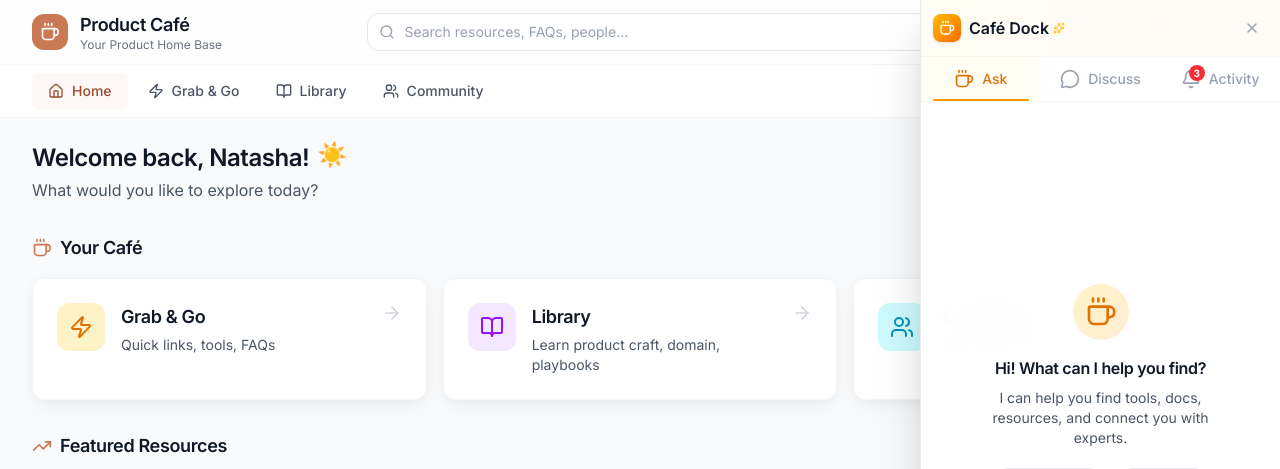
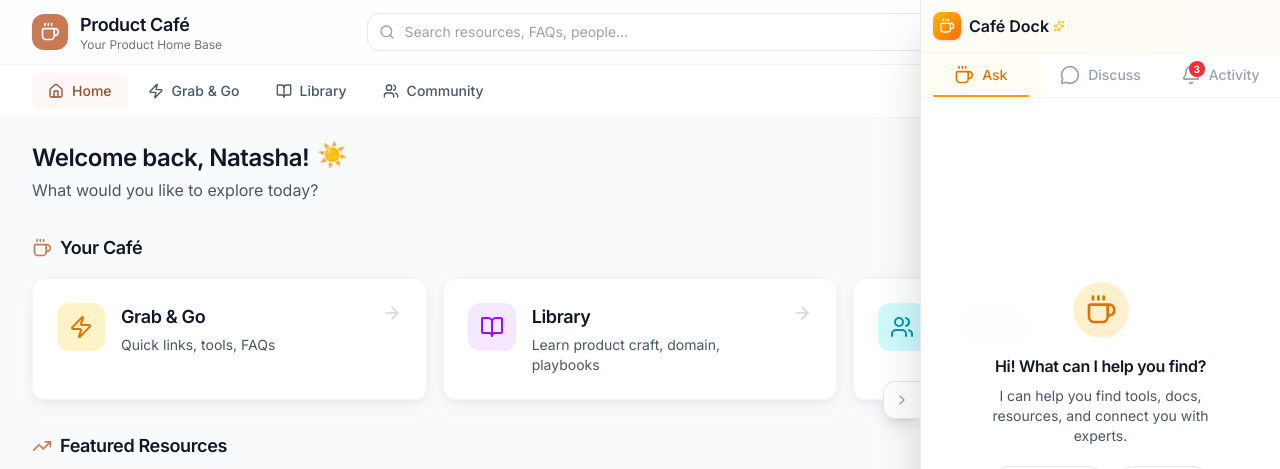
Before and after one commit to sb-sbabu/product-cafe, a React (Vite) app: page / in a window 1280 px wide. Both pictures are taken after a click on the button 1215 px from the left and 400 px from the top of the page. Shown: the top 469 px of the page. Built offline with nearby package versions, Linux system fonts and the light colour scheme.

Commit message:
Phase 6.14: Premium left-edge collapse toggle - ChevronRight/Left, no X button, amber hover effects

```diff
--- a/src/components/dock/CafeDock.tsx
+++ b/src/components/dock/CafeDock.tsx
@@ -1,5 +1,5 @@
 import { useState, useEffect, useCallback } from 'react';
-import { MessageCircle, Bell, X, ChevronLeft, Coffee, Sparkles } from 'lucide-react';
+import { MessageCircle, Bell, ChevronLeft, ChevronRight, Coffee, Sparkles, X } from 'lucide-react';
 import { cn } from '../../lib/utils';
 import { useDock, type DockTab } from '../../contexts/DockContext';
 import { AskTab } from './AskTab';
@@ -29,6 +29,7 @@ export const CafeDock: React.FC<CafeDockProps> = ({ className }) => {
     const {
         activeTab,
         unreadCount,
+        closeDock,
         setActiveTab,
         toggleCollapse,
         isExpanded,
@@ -163,22 +164,26 @@ export const CafeDock: React.FC<CafeDockProps> = ({ className }) => {
             onMouseEnter={() => isCollapsed && setIsHovering(true)}
             onMouseLeave={() => setIsHovering(false)}
         >
-            {/* Toggle Button (when collapsed) */}
-            {isCollapsed && !isHovering && (
+            {/* Left Edge Toggle - Premium Collapse/Expand Handle */}
             <button
                 onClick={toggleCollapse}
                 className={cn(
                     'absolute left-0 top-1/2 -translate-y-1/2 -translate-x-full',
-                        'p-2 bg-white border border-r-0 border-gray-200 rounded-l-xl',
-                        'shadow-lg hover:bg-gray-50 transition-all',
+                    'p-2.5 bg-white border border-r-0 border-gray-200 rounded-l-xl',
+                    'shadow-lg transition-all duration-200',
                     'flex items-center justify-center',
-                        'group'
+                    'group hover:bg-gradient-to-r hover:from-amber-50 hover:to-orange-50',
+                    'hover:border-amber-200/50 hover:shadow-amber-100/50'
                 )}
-                    aria-label="Expand dock"
+                aria-label={showExpanded ? 'Collapse dock' : 'Expand dock'}
+                title={showExpanded ? 'Collapse dock (d)' : 'Expand dock (d)'}
             >
-                    <ChevronLeft className="w-4 h-4 text-gray-400 group-hover:text-amber-500 transition-colors" />
+                {showExpanded ? (
+                    <ChevronRight className="w-4 h-4 text-gray-400 group-hover:text-amber-600 transition-colors" />
+                ) : (
+                    <ChevronLeft className="w-4 h-4 text-gray-400 group-hover:text-amber-600 transition-colors" />
+                )}
             </button>
-            )}
 
             {/* Dock Panel */}
             <div
@@ -204,16 +209,6 @@ export const CafeDock: React.FC<CafeDockProps> = ({ className }) => {
                                     <span className="font-semibold text-gray-900">Café Dock</span>
                                     <Sparkles className="w-3 h-3 text-amber-400" />
                                 </div>
-                            </div>
-                            <div className="flex items-center gap-1">
-                                <button
-                                    onClick={toggleCollapse}
-                                    className="p-2 hover:bg-white/80 rounded-lg transition-all"
-                                    aria-label="Collapse to strip"
-                                    title="Collapse to strip"
-                                >
-                                    <X className="w-4 h-4 text-gray-400" />
-                                </button>
                             </div>
                         </>
                     ) : (
```
Lines whose indentation alone changed are shown as unchanged.
